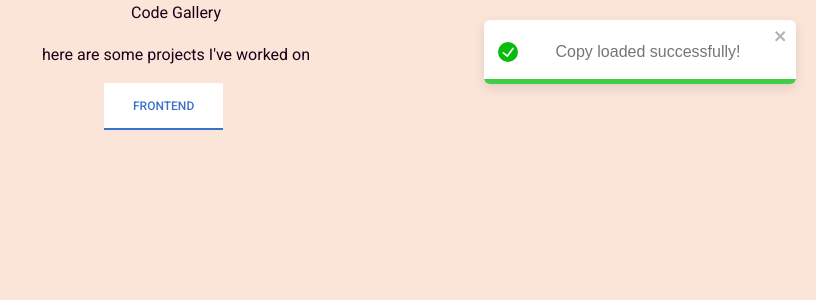
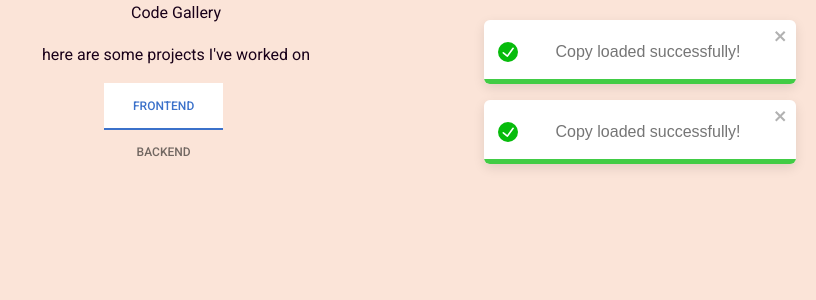
Before and after one commit to negretenico/portfolio, a React (Create React App) app: page /gallery in a window 1280 px wide. Shown: the top 300 px of the page, without its empty margins (464-1280 px from the left). Built offline with nearby package versions, Linux system fonts and the light colour scheme.

Commit message:
adding spinner for suspense

```diff
--- a/public/copy/gallery.json
+++ b/public/copy/gallery.json
@@ -15,6 +15,9 @@
                 "description" : "Demonstration integration with Stripe in a react applicaiton.",
                 "gist" :  "/negretenico/99864cf02213795b0ea54401316aeea5"
             }
+        },
+        "backend" :{
+
         }
     }
 }
--- a/src/pages/Home/Home.tsx
+++ b/src/pages/Home/Home.tsx
@@ -4,8 +4,8 @@ import { COLORS } from "../../constants";
 import { useNavigate } from "react-router-dom";
 
 export default function Home() {
+  const navigate = useNavigate();
   const { data: copy } = useCopy({ filePath: "/copy/home.json" });
-  const navigate = useNavigate();
   const [beforeComma, afterComma] = copy.title.split(",");
   return (
     <>
```
Also changed, not shown: src/App.tsx (+5 -2 lines), 1 other file (tests, documents, lock files or other folders).
